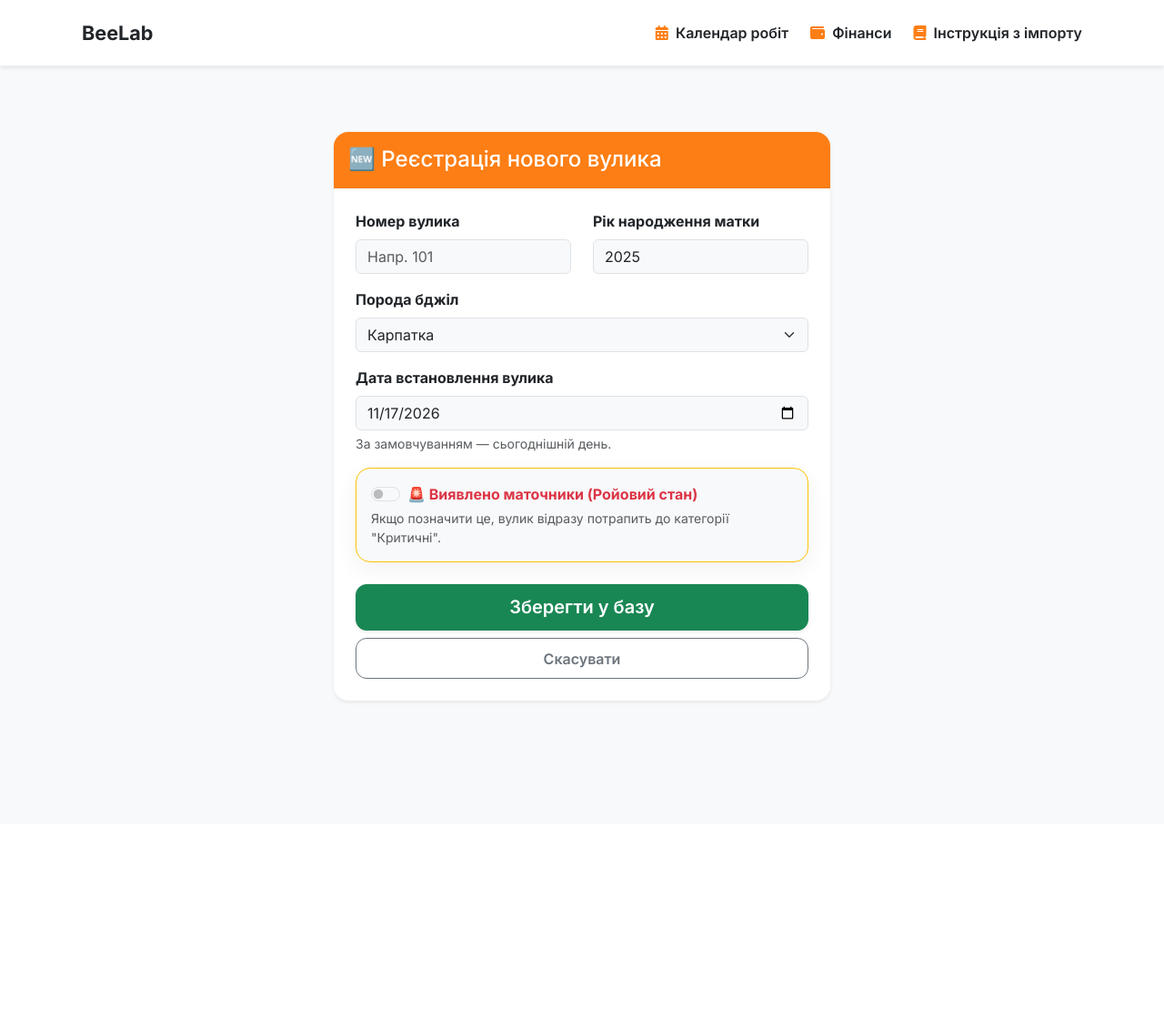
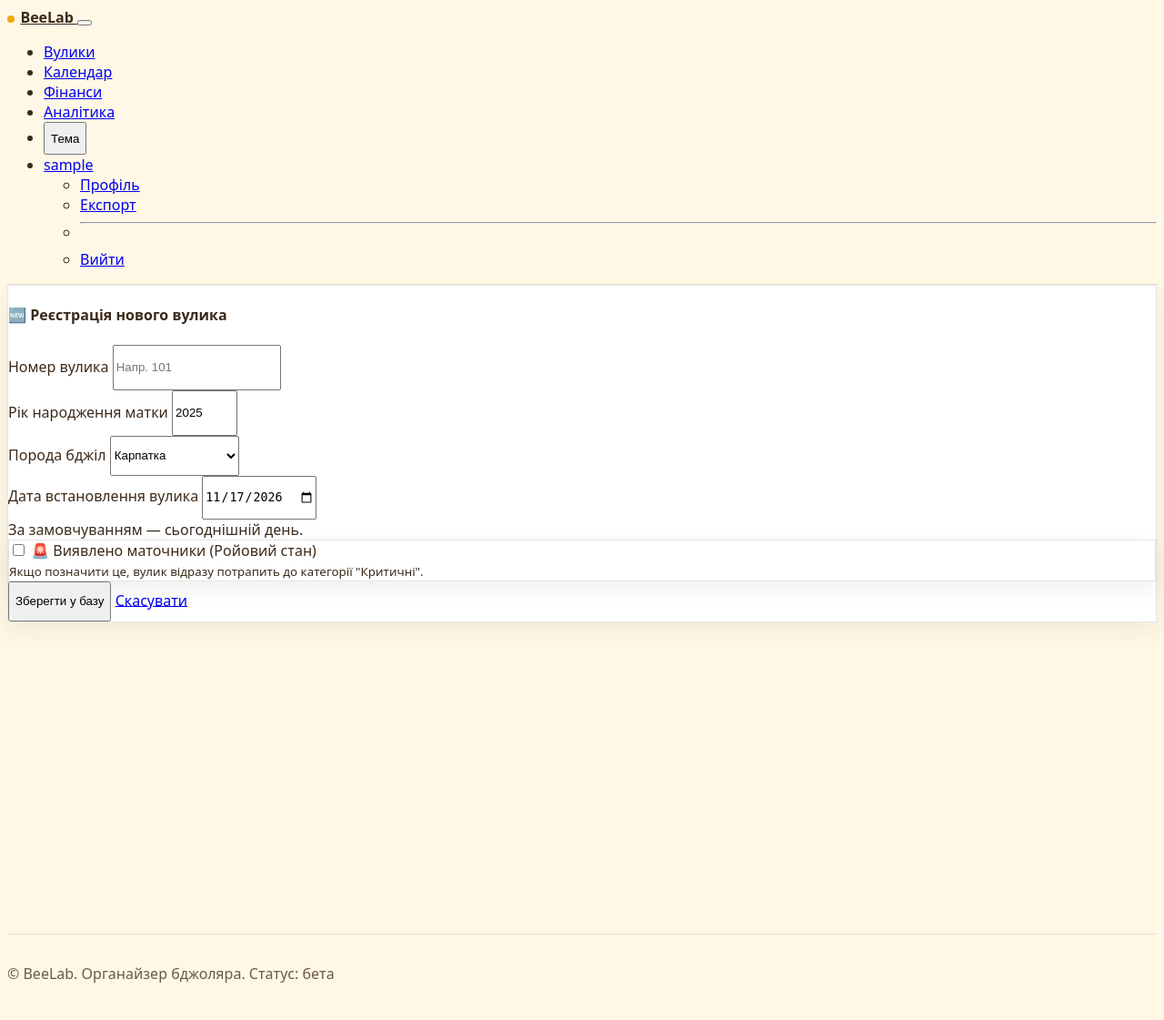
Before and after one commit to EsegyCode/BeeLabWeb, a Flask app: page /add_hive in a window 1280 px wide. Shown: the whole page at 91% size. Before the commit the page ends 773 px from the top, so only its background shows below. Run offline with Flask 3, Linux system fonts and the light colour scheme; the visitor is signed in with stand-in values (Sample User, id 1).

Commit message:
feat(frontend): stage A design system and base layout

```diff
--- /dev/null
+++ b/static/css/base.css
@@ -0,0 +1,55 @@
+html, body {
+  min-height: 100%;
+}
+
+body {
+  background-color: var(--bs-body-bg);
+  color: var(--bs-body-color);
+  font-family: var(--bs-body-font-family);
+}
+
+.app-shell {
+  display: flex;
+  flex-direction: column;
+  min-height: 100vh;
+}
+
+.app-main {
+  flex: 1 0 auto;
+}
+
+.app-footer {
+  flex-shrink: 0;
+  margin-top: 3rem;
+  padding: 2rem 0;
+  border-top: 1px solid var(--bee-border);
+  color: var(--bee-muted);
+}
+
+.card {
+  background-color: var(--bee-surface);
+  border: 1px solid var(--bee-border);
+  box-shadow: var(--bee-shadow);
+}
+
+.empty-state {
+  padding: 3rem 1rem;
+  text-align: center;
+  color: var(--bee-muted);
+}
+
+.empty-state .empty-state-icon {
+  font-size: 2.5rem;
+  color: var(--bee-accent);
+  margin-bottom: 1rem;
+}
+
+.table-responsive {
+  border-radius: var(--bee-radius);
+}
+
+@media (max-width: 767.98px) {
+  .table-responsive table {
+    display: block;
+  }
+}
--- /dev/null
+++ b/static/css/components.css
@@ -0,0 +1,55 @@
+.app-header {
+  position: sticky;
+  top: 0;
+  z-index: 1030;
+  background: rgba(255, 248, 231, 0.92);
+  backdrop-filter: blur(10px);
+  border-bottom: 1px solid var(--bee-border);
+}
+
+[data-bs-theme="dark"] .app-header {
+  background: rgba(30, 22, 15, 0.92);
+}
+
+.app-header .navbar-brand {
+  font-weight: 700;
+  color: var(--bee-text);
+}
+
+.brand-dot {
+  display: inline-block;
+  width: 0.5rem;
+  height: 0.5rem;
+  border-radius: 50%;
+  background: var(--bee-accent);
+  margin-right: 0.4rem;
+}
+
+.app-nav .nav-link {
+  color: var(--bee-text);
+  font-weight: 600;
+}
+
+.app-nav .nav-link.active,
+.app-nav .nav-link[aria-current="page"] {
+  color: var(--bee-accent-dark);
+}
+
+.btn-orange {
+  background: var(--bee-accent);
+  border-color: var(--bee-accent);
+  color: #1f1300;
+}
+
+.btn-orange:hover {
+  background: var(--bee-accent-dark);
+  border-color: var(--bee-accent-dark);
+  color: #1f1300;
+}
+
+.toast-region {
+  position: fixed;
+  bottom: 1rem;
+  right: 1rem;
+  z-index: 1080;
+}
--- /dev/null
+++ b/static/css/tokens.css
@@ -0,0 +1,77 @@
+:root {
+  --bee-bg: #FFF8E7;
+  --bee-surface: #FFFFFF;
+  --bee-text: #3B2A1A;
+  --bee-muted: #6B5A45;
+  --bee-border: rgba(59, 42, 26, 0.12);
+  --bee-shadow: 0 0.5rem 1.5rem rgba(59, 42, 26, 0.08);
+  --bee-accent: #F2A900;
+  --bee-accent-dark: #E09100;
+  --bee-success: #4C8C4A;
+  --bee-danger: #C93A2B;
+  --bee-radius: 1rem;
+  --bee-tap: 44px;
+  --bs-body-font-family: system-ui, -apple-system, "Segoe UI", Roboto, "Noto Sans", "Liberation Sans", sans-serif;
+  --bs-body-color: var(--bee-text);
+  --bs-body-bg: var(--bee-bg);
+  --bs-border-color: var(--bee-border);
+  --bs-primary: #F2A900;
+  --bs-primary-rgb: 242, 169, 0;
+  --bs-link-color: var(--bee-accent-dark);
+  --bs-link-hover-color: #B87500;
+  --bs-success: var(--bee-success);
+  --bs-danger: var(--bee-danger);
+  --bs-border-radius: var(--bee-radius);
+}
+
+[data-bs-theme="dark"] {
+  --bee-bg: #1E160F;
+  --bee-surface: #2A1F15;
+  --bee-text: #F5E9D8;
+  --bee-muted: #CDB9A1;
+  --bee-border: rgba(245, 233, 216, 0.12);
+  --bee-shadow: 0 0.5rem 1.5rem rgba(0, 0, 0, 0.35);
+  --bs-body-color: var(--bee-text);
+  --bs-body-bg: var(--bee-bg);
+  --bs-border-color: var(--bee-border);
+}
+
+/* Відступи/тап-зони */
+.btn, .form-control, .form-select, .nav-link {
+  min-height: var(--bee-tap);
+}
+
+.btn-sm {
+  min-height: 36px;
+}
+
+/* Доступність */
+.skip-link {
+  position: absolute;
+  left: -9999px;
+  top: auto;
+  width: 1px;
+  height: 1px;
+  overflow: hidden;
+}
+.skip-link:focus {
+  left: 1rem;
+  top: 1rem;
+  width: auto;
+  height: auto;
+  padding: .5rem 1rem;
+  background: var(--bee-surface);
+  color: var(--bee-text);
+  border: 1px solid var(--bee-border);
+  border-radius: .5rem;
+  z-index: 1000;
+}
+
+main#content {
+  scroll-margin-top: 5rem;
+}
+
+/* Флешки */
+.flash-stack [role="alert"] {
+  border-left: 4px solid var(--bee-accent);
+}
--- /dev/null
+++ b/static/js/theme.js
@@ -0,0 +1,28 @@
+(function () {
+  const storageKey = "beelab-theme";
+  const root = document.documentElement;
+
+  function preferredTheme() {
+    const saved = localStorage.getItem(storageKey);
+    if (saved === "light" || saved === "dark") return saved;
+    return window.matchMedia("(prefers-color-scheme: dark)").matches ? "dark" : "light";
+  }
+
+  function applyTheme(theme) {
+    root.setAttribute("data-bs-theme", theme);
+    const toggle = document.querySelector("[data-theme-toggle]");
+    if (toggle) toggle.setAttribute("aria-pressed", String(theme === "dark"));
+  }
+
+  document.addEventListener("DOMContentLoaded", function () {
+    applyTheme(preferredTheme());
+
+    document.querySelectorAll("[data-theme-toggle]").forEach(function (button) {
+      button.addEventListener("click", function () {
+        const next = root.getAttribute("data-bs-theme") === "dark" ? "light" : "dark";
+        localStorage.setItem(storageKey, next);
+        applyTheme(next);
+      });
+    });
+  });
+})();
--- a/templates/base.html
+++ b/templates/base.html
@@ -1,219 +1,85 @@
 <!DOCTYPE html>
-<html lang="uk">
+<html lang="uk" data-bs-theme="light">
 <head>
     <meta charset="UTF-8">
-    <meta name="viewport" content="width=device-width, initial-scale=1.0">
-    <title>BeeLab Management — Цифрова пасіка</title>
-
-    <link href="https://cdn.jsdelivr.net/npm/bootstrap@5.3.0/dist/css/bootstrap.min.css" rel="stylesheet">
-    <link href="https://fonts.googleapis.com/css2?family=Inter:wght@400;500;600;700&display=swap" rel="stylesheet">
-    <link rel="stylesheet" href="https://cdnjs.cloudflare.com/ajax/libs/font-awesome/6.4.0/css/all.min.css">
-
-    <style>
-        :root {
-            --bee-bg: #F8F9FA;
-            --bee-accent: #FD7E14;
-            --bee-accent-dark: #DC6502;
-            --bee-dark: #212529;
-            --bee-muted: #6C757D;
-            --bee-soft: #E9ECEF;
-            --bee-border: rgba(33, 37, 41, 0.08);
-            --bee-shadow: 0 0.5rem 1.5rem rgba(33, 37, 41, 0.06);
-            --bs-primary: var(--bee-accent);
-            --bs-primary-rgb: 253, 126, 20;
-            --bs-body-color: var(--bee-dark);
-            --bs-body-bg: var(--bee-bg);
-            --bs-link-color: var(--bee-accent);
-            --bs-link-hover-color: var(--bee-accent-dark);
-        }
-
-        body {
-            min-height: 100vh;
-            display: flex;
-            flex-direction: column;
-            font-family: 'Inter', sans-serif;
-            color: var(--bee-dark);
-            background: var(--bee-bg);
-        }
-
-        .navbar {
-            padding: 0.85rem 0;
-            background: rgba(255, 255, 255, 0.96) !important;
-            border-bottom: 1px solid var(--bee-border);
-            backdrop-filter: blur(10px);
-        }
-
-        .navbar-brand {
-            display: inline-flex;
-            align-items: center;
-            gap: 0.5rem;
-            font-size: 1.35rem;
-            font-weight: 700;
-            color: var(--bee-dark) !important;
-            letter-spacing: 0;
-        }
-
-        .navbar-brand i,
-        .navbar .nav-link i {
-            color: var(--bee-accent) !important;
-        }
-
-        .navbar .nav-link {
-            color: var(--bee-dark) !important;
-            font-weight: 600;
-            border-radius: 0.75rem;
-            padding: 0.65rem 0.85rem;
-            transition: color 0.2s ease, background-color 0.2s ease;
-        }
-
-        .navbar .nav-link:hover,
-        .navbar .nav-link:focus,
-        .navbar .nav-link.active {
-            color: var(--bee-accent) !important;
-            background-color: rgba(253, 126, 20, 0.1);
-        }
-
-        .main-container {
-            flex: 1;
-            padding-top: 1.5rem;
-            padding-bottom: 2.5rem;
-        }
-
-        .card {
-            border: 1px solid var(--bee-border);
-            border-radius: 1rem;
-            background-color: #fff;
-            box-shadow: var(--bee-shadow);
-        }
-
-        .card-header {
-            border-bottom: 1px solid var(--bee-border);
-            border-radius: 1rem 1rem 0 0 !important;
-            background-color: #fff;
-        }
-
-        .btn {
-            border-radius: 0.75rem;
-            font-weight: 600;
-            padding: 0.6rem 1rem;
-        }
-
-        .btn-sm {
-            border-radius: 0.65rem;
-            padding: 0.4rem 0.75rem;
-        }
-
-        .btn-orange,
-        .btn-primary {
-            --bs-btn-color: #fff;
-            --bs-btn-bg: var(--bee-accent);
-            --bs-btn-border-color: var(--bee-accent);
-            --bs-btn-hover-color: #fff;
-            --bs-btn-hover-bg: var(--bee-accent-dark);
-            --bs-btn-hover-border-color: var(--bee-accent-dark);
-            --bs-btn-focus-shadow-rgb: 253, 126, 20;
-            --bs-btn-active-color: #fff;
-            --bs-btn-active-bg: var(--bee-accent-dark);
-            --bs-btn-active-border-color: var(--bee-accent-dark);
-            --bs-btn-disabled-color: #fff;
-            --bs-btn-disabled-bg: var(--bee-accent);
-            --bs-btn-disabled-border-color: var(--bee-accent);
-        }
-
-        .btn-outline-primary,
-        .btn-outline-orange {
-            --bs-btn-color: var(--bee-accent);
-            --bs-btn-border-color: var(--bee-accent);
-            --bs-btn-hover-color: #fff;
-            --bs-btn-hover-bg: var(--bee-accent);
-            --bs-btn-hover-border-color: var(--bee-accent);
-            --bs-btn-focus-shadow-rgb: 253, 126, 20;
-            --bs-btn-active-color: #fff;
-            --bs-btn-active-bg: var(--bee-accent-dark);
-            --bs-btn-active-border-color: var(--bee-accent-dark);
-        }
-
-        .text-orange {
-            color: var(--bee-accent) !important;
-        }
-
-        .bg-soft {
-            background-color: var(--bee-soft) !important;
-        }
-
-        .table {
-            --bs-table-color: var(--bee-dark);
-            --bs-table-hover-bg: rgba(253, 126, 20, 0.06);
-        }
-
-        .table-light {
-            --bs-table-bg: var(--bee-soft);
-            --bs-table-color: var(--bee-dark);
-            border-color: var(--bee-border);
-        }
-
-        .badge {
-            font-weight: 600;
-            letter-spacing: 0;
-        }
-
-        .alert {
-            border: 0;
-            border-radius: 1rem;
-            box-shadow: var(--bee-shadow);
-        }
-
-        footer {
-            color: var(--bee-muted);
-        }
-    </style>
+    <meta name="viewport" content="width=device-width, initial-scale=1.0, viewport-fit=cover">
+    <title>{% block title %}BeeLab — Цифрова пасіка{% endblock %}</title>
+    <meta name="description" content="{% block meta_description %}Органайзер для пасічників: вулики, огляди, календар завдань, фінанси та Telegram-нагадування.{% endblock %}">
+    <meta name="theme-color" content="#F2A900">
+    <meta name="color-scheme" content="light dark">
+    <meta name="csrf-token" content="{{ csrf_token() }}">
+    <link rel="stylesheet" href="{{ url_for('static', filename='css/tokens.css') }}">
+    <link rel="stylesheet" href="{{ url_for('static', filename='css/base.css') }}">
+    <link rel="stylesheet" href="{{ url_for('static', filename='css/components.css') }}">
+    {% block page_css %}{% endblock %}
 </head>
 <body>
+    <a class="skip-link" href="#content">Перейти до змісту</a>
 
-    <nav class="navbar navbar-expand-lg sticky-top shadow-sm mb-4">
-        <div class="container">
-            <a class="navbar-brand" href="{{ url_for('hives.index') }}">
-                <i class="fas fa-bee"></i>BeeLab
+    <header class="app-header">
+        <nav class="navbar navbar-expand-lg container py-2" aria-label="Головна навігація">
+            <a class="navbar-brand d-flex align-items-center" href="{{ url_for('hives.index') }}">
+                <span class="brand-dot" aria-hidden="true"></span>BeeLab
             </a>
-            <button class="navbar-toggler border-0 shadow-none" type="button" data-bs-toggle="collapse" data-bs-target="#mainNavbar" aria-controls="mainNavbar" aria-expanded="false" aria-label="Перемкнути навігацію">
+            <button class="navbar-toggler" type="button" data-bs-toggle="collapse" data-bs-target="#mainNavbar" aria-controls="mainNavbar" aria-expanded="false" aria-label="Відкрити меню">
                 <span class="navbar-toggler-icon"></span>
             </button>
             <div class="collapse navbar-collapse" id="mainNavbar">
-                <div class="navbar-nav ms-auto gap-lg-2 pt-3 pt-lg-0">
-                    <a class="nav-link" href="{{ url_for('hives.calendar') }}">
-                        <i class="fas fa-calendar-alt me-1"></i> Календар робіт
-                    </a>
-                    <a class="nav-link" href="{{ url_for('finance.finance') }}">
-                        <i class="fas fa-wallet me-1"></i> Фінанси
-                    </a>
-                    <a class="nav-link" href="{{ url_for('hives.instructions') }}">
-                        <i class="fas fa-book me-1"></i> Інструкція з імпорту
-                    </a>
-                </div>
-            </div>
+                <ul class="navbar-nav ms-auto align-items-lg-center gap-lg-2">
+                    {% if current_user.is_authenticated %}
+                    <li class="nav-item"><a class="nav-link" href="{{ url_for('hives.index') }}">Вулики</a></li>
+                    <li class="nav-item"><a class="nav-link" href="{{ url_for('hives.calendar') }}">Календар</a></li>
+                    <li class="nav-item"><a class="nav-link" href="{{ url_for('finance.finance') }}">Фінанси</a></li>
+                    <li class="nav-item"><a class="nav-link" href="{{ url_for('analytics.analytics') }}">Аналітика</a></li>
+                    <li class="nav-item">
+                        <button type="button" class="btn btn-sm btn-outline-secondary ms-lg-2" data-theme-toggle aria-pressed="false" aria-label="Перемкнути тему">Тема</button>
+                    </li>
+                    <li class="nav-item dropdown">
+                        <a class="nav-link dropdown-toggle" href="#" role="button" data-bs-toggle="dropdown" aria-expanded="false">{{ current_user.username }}</a>
+                        <ul class="dropdown-menu dropdown-menu-end">
+                            <li><a class="dropdown-item" href="{{ url_for('auth.profile') }}">Профіль</a></li>
+                            <li><a class="dropdown-item" href="{{ url_for('analytics.analytics') }}">Експорт</a></li>
+                            <li><hr class="dropdown-divider"></li>
+                            <li><a class="dropdown-item" href="{{ url_for('auth.logout') }}">Вийти</a></li>
+                        </ul>
+                    </li>
+                    {% else %}
+                    <li class="nav-item"><a class="nav-link" href="{{ url_for('hives.instructions') }}">Як це працює</a></li>
+                    <li class="nav-item"><a class="btn btn-outline-secondary btn-sm ms-lg-2" href="{{ url_for('auth.login') }}">Увійти</a></li>
+                    <li class="nav-item"><a class="btn btn-orange btn-sm" href="{{ url_for('auth.register') }}">Реєстрація</a></li>
+                    {% endif %}
+                </ul>
             </div>
         </nav>
+    </header>
 
-    <div class="container main-container">
+    <div class="app-shell">
+        <main id="content" class="app-main container py-4" tabindex="-1">
+            <div class="flash-stack mb-3" aria-live="polite">
                 {% with messages = get_flashed_messages(with_categories=true) %}
                     {% if messages %}
                         {% for category, message in messages %}
                             <div class="alert alert-{{ category if category != 'error' else 'danger' }} alert-dismissible fade show" role="alert">
                                 {{ message }}
-                        <button type="button" class="btn-close" data-bs-dismiss="alert" aria-label="Close"></button>
+                                <button type="button" class="btn-close" data-bs-dismiss="alert" aria-label="Закрити"></button>
                             </div>
                         {% endfor %}
                     {% endif %}
                 {% endwith %}
+            </div>
+            {% block content %}{% endblock %}
+        </main>
 
-        {% block content %}{% endblock %}
+        <footer class="app-footer">
+            <div class="container d-flex flex-column flex-md-row justify-content-between gap-2">
+                <span>© BeeLab. Органайзер бджоляра.</span>
+                <span class="text-muted small">Статус: бета</span>
+            </div>
+        </footer>
     </div>
 
-    <footer class="py-4 mt-5">
-        <div class="container">
-        </div>
-    </footer>
-
-    <script src="https://cdn.jsdelivr.net/npm/bootstrap@5.3.0/dist/js/bootstrap.bundle.min.js"></script>
+    <script defer src="https://cdn.jsdelivr.net/npm/bootstrap@5.3.0/dist/js/bootstrap.bundle.min.js"></script>
+    <script defer src="{{ url_for('static', filename='js/theme.js') }}"></script>
+    {% block page_js %}{% endblock %}
 </body>
 </html>
```
Lines whose indentation alone changed are shown as unchanged.
